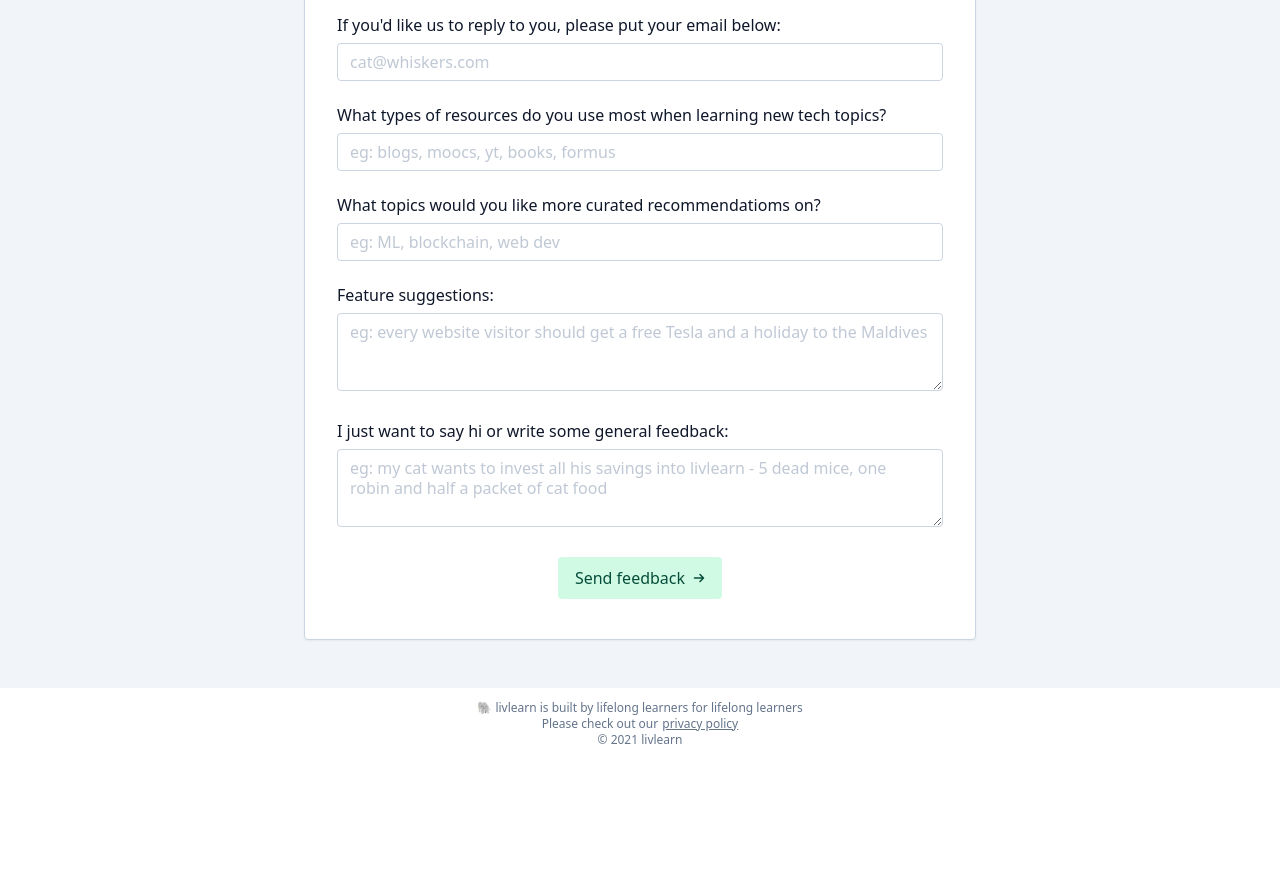
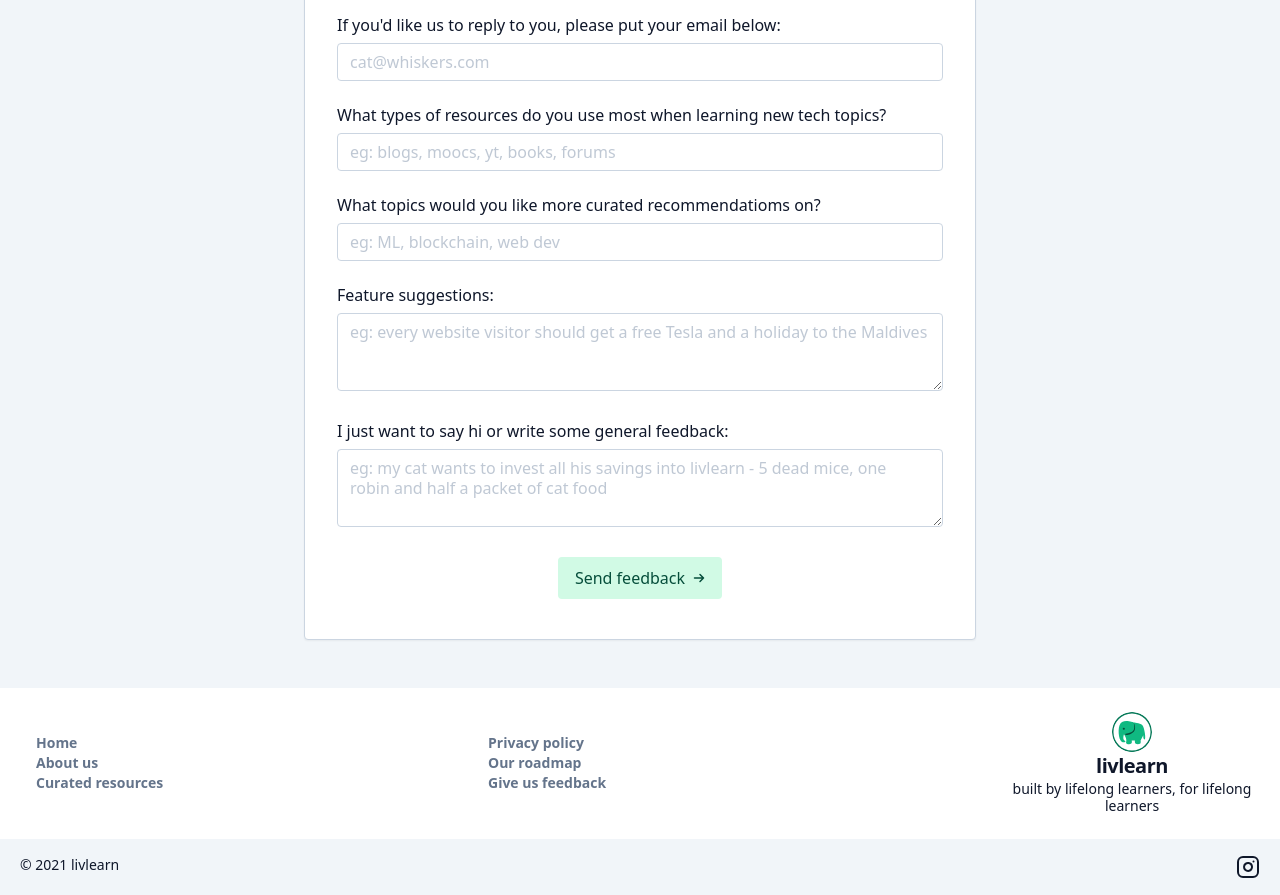
Before and after one commit to nrimsky/livlearn-frontend, a React (Create React App) app: page /feedback in a window 1280 px wide. Shown: the part 380-1275 px from the top of the page. Before the commit the page ends 1140 px from the top, so only its background shows below. Built offline with nearby package versions, Linux system fonts and the light colour scheme; no server answers; a web font is replaced by a local one.

Commit message:
modify footer

```diff
--- a/src/components/Footer/Footer.tsx
+++ b/src/components/Footer/Footer.tsx
@@ -1,14 +1,67 @@
+import { Link } from "react-router-dom";
+import logo from "../../img/logo.svg";
+
 export default function Footer() {
   return (
-    <footer className="footer bg-white dark:bg-gray-900 text-xs p-3 relative text-gray-500 dark:text-gray-400 ">
-      <p className="text-center">🐘 livlearn is built by lifelong learners for lifelong learners</p>
-      <p className="text-center">
-        Please check out our
-        <a href="/privacy" className="text-center underline ml-1" target="_blank" rel="noopener" >
-          privacy policy
-        </a>
-      </p>
-      <p className="text-center">© 2021 livlearn</p>
+    <footer className="footer bg-white dark:bg-gray-900 text-sm relative text-gray-500 dark:text-gray-400">
+      <div className="container px-5 py-6 mx-auto flex items-center md:flex-row md:flex-nowrap flex-wrap flex-col">
+        <div className="w-64 flex items-center justify-center flex-col mt-6 md:mt-0 text-gray-900 dark:text-white">
+          <img
+            width="40px"
+            height="40px"
+            className="h-10 w-10 rounded-full"
+            src={logo}
+            alt=""
+          />
+          <span className="text-xl font-extrabold tracking-tight ">
+            livlearn
+          </span>
+          <p className="text-center leading-tight">
+            built by lifelong learners, for lifelong learners
+          </p>
+        </div>
+        <div className="flex-grow flex flex-wrap md:pr-20 md:text-left text-center order-first font-semibold text-gray-500 dark:text-gray-400">
+          <div className="md:w-1/2 w-full px-4 hover:text-gray-900 dark:hover:text-green-500">
+            <Link to="/">Home</Link>
+          </div>
+          <div className="md:w-1/2 w-full px-4 hover:text-gray-900 dark:hover:text-green-500">
+            <Link to="/privacy">Privacy policy</Link>
+          </div>
+          <div className="md:w-1/2 w-full px-4 hover:text-gray-900 dark:hover:text-green-500">
+            <Link to="/about">About us</Link>
+          </div>
+          <div className="md:w-1/2 w-full px-4 hover:text-gray-900 dark:hover:text-green-500">
+            <Link to="/roadmap">Our roadmap</Link>
+          </div>
+          <div className="md:w-1/2 w-full px-4 hover:text-gray-900 dark:hover:text-green-500">
+            <Link to="/curatedresources">Curated resources</Link>
+          </div>
+          <div className="md:w-1/2 w-full px-4 hover:text-gray-900 dark:hover:text-green-500">
+            <Link to="/feedback">Give us feedback</Link>
+          </div>
+        </div>
+      </div>
+      <div className="footer bg-gray-100 dark:bg-gray-800 text-xs relative text-gray-900 dark:text-white">
+        <div className="container mx-auto py-4 px-5 flex flex-wrap flex-col sm:flex-row">
+          <p className="text-sm text-center sm:text-left font-medium">© 2021 livlearn</p>
+          <span className="inline-flex sm:ml-auto sm:mt-0 mt-2 justify-center sm:justify-start">
+            <a className="ml-2" href="https://www.instagram.com/livlearn.app/">
+              <svg
+                fill="none"
+                stroke="currentColor"
+                strokeLinecap="round"
+                strokeLinejoin="round"
+                strokeWidth="2"
+                className="w-6 h-6"
+                viewBox="0 0 24 24"
+              >
+                <rect width="20" height="20" x="2" y="2" rx="5" ry="5"></rect>
+                <path d="M16 11.37A4 4 0 1112.63 8 4 4 0 0116 11.37zm1.5-4.87h.01"></path>
+              </svg>
+            </a>
+          </span>
+        </div>
+      </div>
     </footer>
   );
 }
--- a/src/components/Nav/NavItem.tsx
+++ b/src/components/Nav/NavItem.tsx
@@ -5,7 +5,7 @@ export default function NavItem(props: { item: MenuAction; key?: number }) {
     <button
       key={props.item.name}
       onClick={props.item.action}
-      className="text-sm text-gray-500 dark:text-gray-400 hover:text-gray-900 dark:hover:text-green-500 dark:text-white my-auto inline-block focus:outline-none focus:underline hover:underline font-semibold"
+      className="text-sm text-gray-500 dark:text-gray-400 hover:text-gray-900 dark:hover:text-green-500 my-auto inline-block focus:outline-none focus:underline hover:underline font-semibold"
     >
       {props.item.name}
     </button>
--- a/src/components/Page/FormPage.tsx
+++ b/src/components/Page/FormPage.tsx
@@ -102,7 +102,7 @@ export default function FormPage() {
             name="q1"
             {...bind}
             value={q1}
-            placeholder="eg: blogs, moocs, yt, books, formus"
+            placeholder="eg: blogs, moocs, yt, books, forums"
           />
         </Section>
         <Section label=" What topics would you like more curated recommendatioms on?">
```
